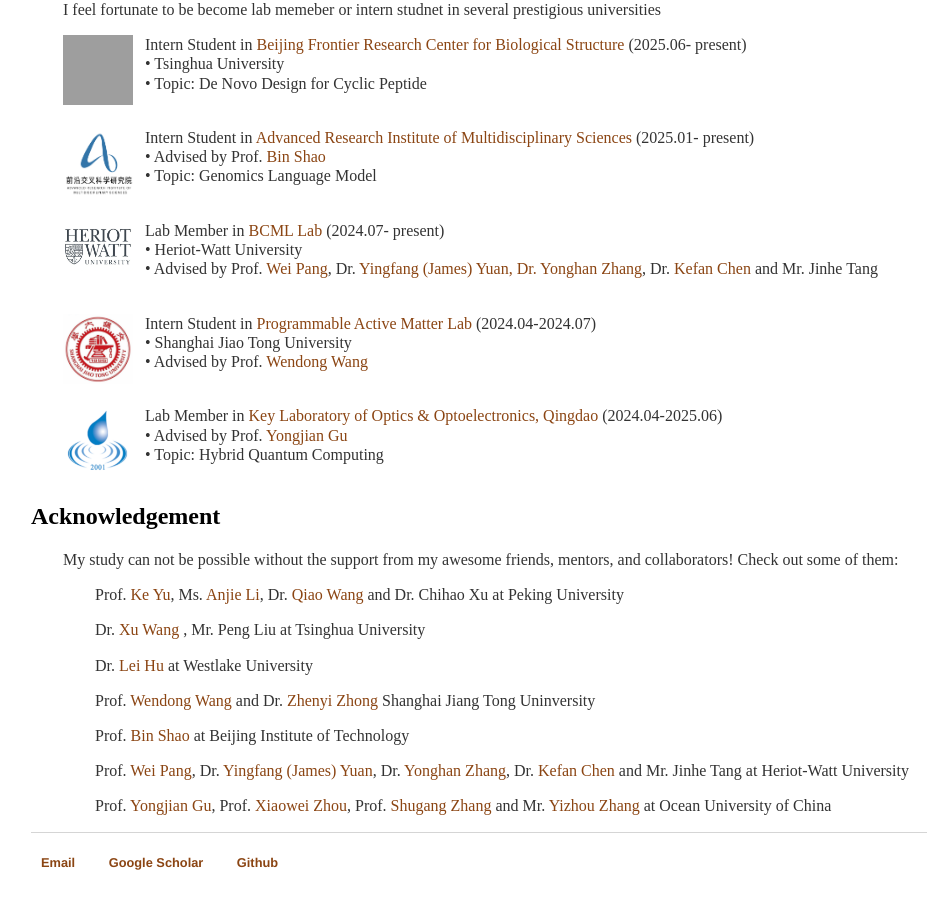
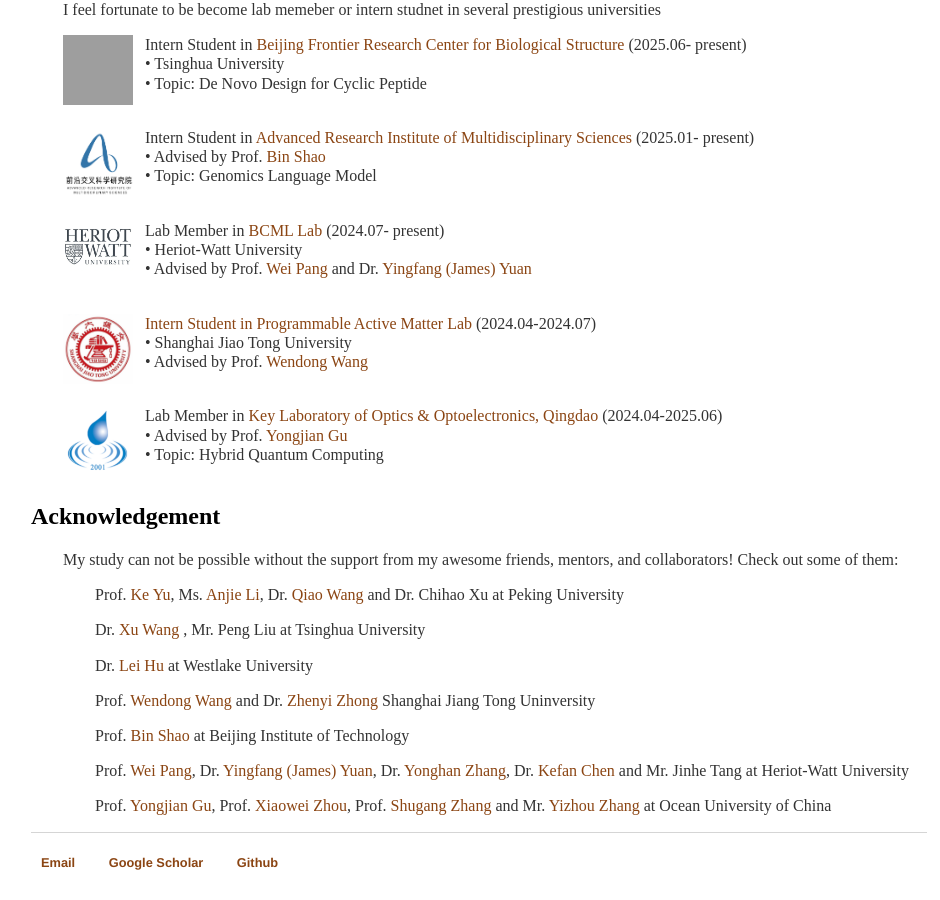
Before and after one commit to zhaorui-bi/zhaorui-bi.github.io, a Jekyll site: the page built from index.html, in a window 1280 px wide and 900 px high, scrolled down 1065 px. Shown: the whole window, without its empty margins (161-1101 px from the left). Built offline with Jekyll 4.4.1, drawn with Linux system fonts in a browser that asks for light colours; grey boxes are pictures that could not be loaded.

Commit message:
Update index.html

```diff
--- a/index.html
+++ b/index.html
@@ -125,7 +125,7 @@
 			<img src="/img/hw.png" align="left" width="70" height="50"/>
 			&nbsp&nbsp  Lab Member in <a href="https://bioml.eu.org">BCML Lab </a>(2024.07- present) <br>
 			&nbsp&nbsp &bull; Heriot-Watt University <br>
-			&nbsp&nbsp &bull; Advised by Prof.<a href="https://pangwei.eu.org"> Wei Pang</a>, Dr.<a href="https://yuanjames.github.io"> Yingfang (James) Yuan, Dr. <a href="https://scholar.google.com/citations?user=kAMY-lYAAAAJ&hl=en">Yonghan Zhang</a>, Dr. <a href="https://cat-loves-donuts.github.io/">Kefan Chen</a> and Mr. Jinhe Tang<br>
+			&nbsp&nbsp &bull; Advised by Prof.<a href="https://pangwei.eu.org"> Wei Pang</a> and Dr.<a href="https://yuanjames.github.io"> Yingfang (James) Yuan<br>
 			<br>
 		</p>
 		<p style="margin-left: 2em;">
```
